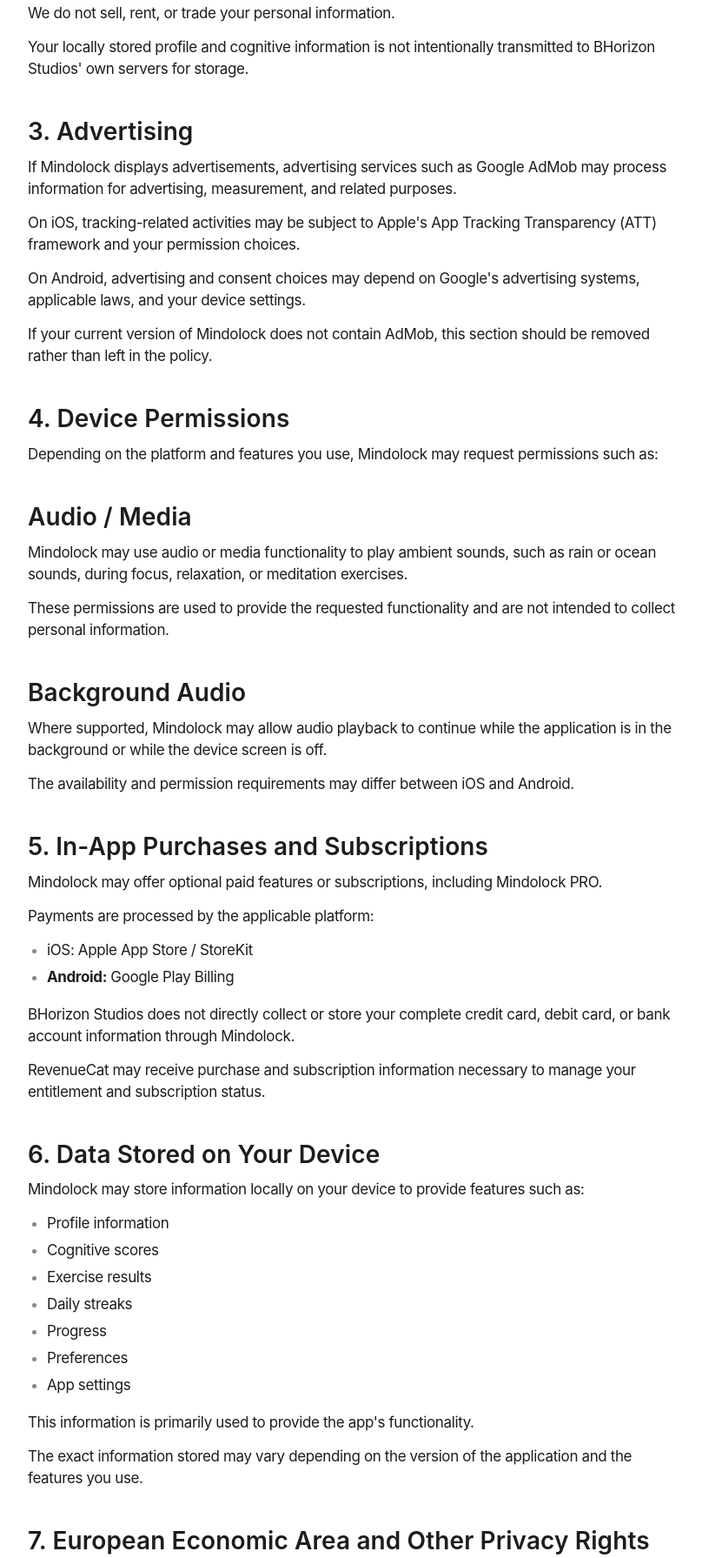
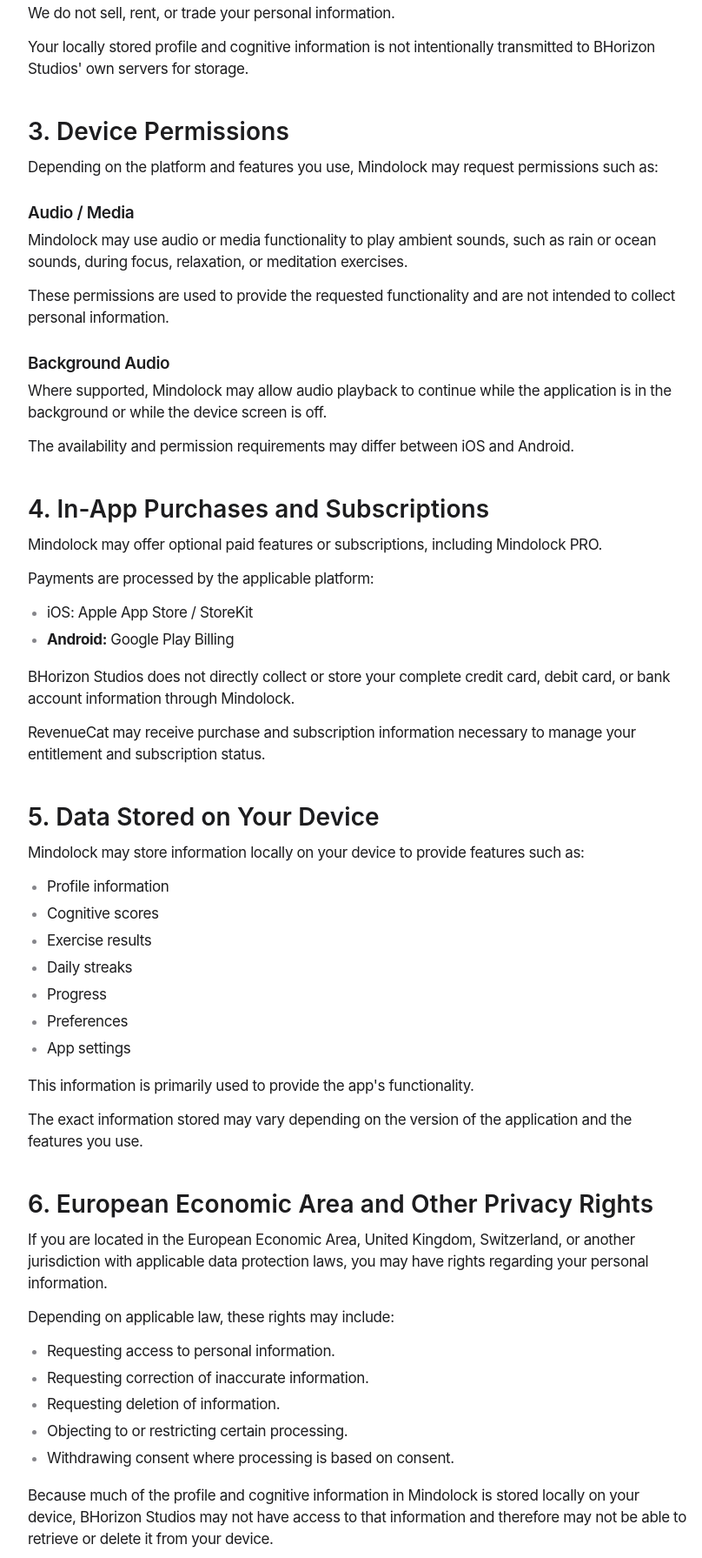
Before and after one commit to Imamul125/bhorizonstudios, a plain HTML site: page privacy/mindolock/index.html in a window 1280 px wide. Shown: the part 2589-4380 px from the top of the page at 87% size, without its empty margins (228-1036 px from the left). Drawn offline with Linux system fonts and the light colour scheme.

Commit message:
Mindolock privacy policy: remove the Advertising section
Mindolock has no ads, so the AdMob section and its draft note are out;
the sections after it are renumbered.

Co-Authored-By: Claude Opus 5.5 <noreply@anthropic.com>

```diff
--- a/privacy/mindolock/index.html
+++ b/privacy/mindolock/index.html
@@ -90,20 +90,15 @@
             </ul>
             <p>We do not sell, rent, or trade your personal information.</p>
             <p>Your locally stored profile and cognitive information is not intentionally transmitted to BHorizon Studios' own servers for storage.</p>
-            <h2>3. Advertising</h2>
-            <p>If Mindolock displays advertisements, advertising services such as Google AdMob may process information for advertising, measurement, and related purposes.</p>
-            <p>On iOS, tracking-related activities may be subject to Apple's App Tracking Transparency (ATT) framework and your permission choices.</p>
-            <p>On Android, advertising and consent choices may depend on Google's advertising systems, applicable laws, and your device settings.</p>
-            <p>If your current version of Mindolock does not contain AdMob, this section should be removed rather than left in the policy.</p>
-            <h2>4. Device Permissions</h2>
+            <h2>3. Device Permissions</h2>
             <p>Depending on the platform and features you use, Mindolock may request permissions such as:</p>
-            <h2>Audio / Media</h2>
+            <h3>Audio / Media</h3>
             <p>Mindolock may use audio or media functionality to play ambient sounds, such as rain or ocean sounds, during focus, relaxation, or meditation exercises.</p>
             <p>These permissions are used to provide the requested functionality and are not intended to collect personal information.</p>
-            <h2>Background Audio</h2>
+            <h3>Background Audio</h3>
             <p>Where supported, Mindolock may allow audio playback to continue while the application is in the background or while the device screen is off.</p>
             <p>The availability and permission requirements may differ between iOS and Android.</p>
-            <h2>5. In-App Purchases and Subscriptions</h2>
+            <h2>4. In-App Purchases and Subscriptions</h2>
             <p>Mindolock may offer optional paid features or subscriptions, including Mindolock PRO.</p>
             <p>Payments are processed by the applicable platform:</p>
             <ul>
@@ -112,7 +107,7 @@
             </ul>
             <p>BHorizon Studios does not directly collect or store your complete credit card, debit card, or bank account information through Mindolock.</p>
             <p>RevenueCat may receive purchase and subscription information necessary to manage your entitlement and subscription status.</p>
-            <h2>6. Data Stored on Your Device</h2>
+            <h2>5. Data Stored on Your Device</h2>
             <p>Mindolock may store information locally on your device to provide features such as:</p>
             <ul>
             <li>Profile information</li>
@@ -125,7 +120,7 @@
             </ul>
             <p>This information is primarily used to provide the app's functionality.</p>
             <p>The exact information stored may vary depending on the version of the application and the features you use.</p>
-            <h2>7. European Economic Area and Other Privacy Rights</h2>
+            <h2>6. European Economic Area and Other Privacy Rights</h2>
             <p>If you are located in the European Economic Area, United Kingdom, Switzerland, or another jurisdiction with applicable data protection laws, you may have rights regarding your personal information.</p>
             <p>Depending on applicable law, these rights may include:</p>
             <ul>
@@ -138,15 +133,15 @@
             <p>Because much of the profile and cognitive information in Mindolock is stored locally on your device, BHorizon Studios may not have access to that information and therefore may not be able to retrieve or delete it from your device.</p>
             <p>You can delete locally stored Mindolock information by clearing the app's data or uninstalling the application, subject to device backup and synchronization settings.</p>
             <p>For information processed by third-party services, you may also need to contact the relevant service provider.</p>
-            <h2>8. Children's Privacy</h2>
+            <h2>7. Children's Privacy</h2>
             <p>Mindolock is intended for users 13 years of age and older.</p>
             <p>We do not knowingly collect personal information directly from children under 13.</p>
             <p>If we become aware that a child under 13 has provided personal information to us, we will take reasonable steps to address and delete such information where applicable.</p>
             <p>Parents or guardians who believe that a child has provided personal information may contact us using the details below.</p>
-            <h2>9. Data Security</h2>
+            <h2>8. Data Security</h2>
             <p>We value your privacy and use reasonable measures to protect information processed through the app and our service providers.</p>
             <p>However, no method of electronic storage or transmission over the internet can be guaranteed to be completely secure.</p>
-            <h2>10. Third-Party Services</h2>
+            <h2>9. Third-Party Services</h2>
             <p>Mindolock may use third-party services including:</p>
             <ul>
             <li>Google Firebase Analytics</li>
@@ -156,10 +151,10 @@
             <li>Other services that may be added in future versions of the application</li>
             </ul>
             <p>Third-party providers process information according to their own privacy policies and terms.</p>
-            <h2>11. Changes to This Privacy Policy</h2>
+            <h2>10. Changes to This Privacy Policy</h2>
             <p>We may update this Privacy Policy from time to time.</p>
             <p>We encourage you to periodically review this Privacy Policy for the latest information about our privacy practices.</p>
-            <h2>12. Contact Us</h2>
+            <h2>11. Contact Us</h2>
             <p>If you have questions, concerns, or requests regarding this Privacy Policy or your information, please contact us:</p>
             <p>BHorizon Studios</p>
             <p><b>Email:</b> <a href="mailto:bhorizonstudios@gmail.com">bhorizonstudios@gmail.com</a></p>
```
